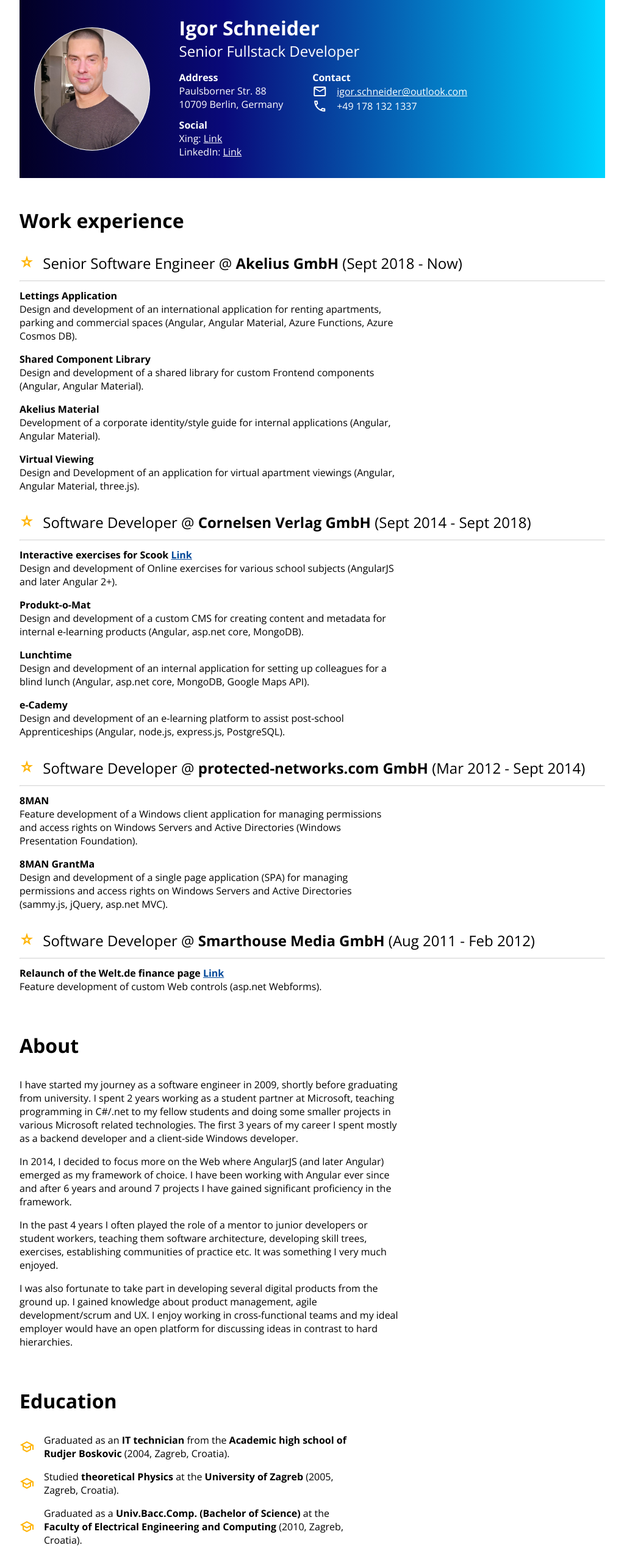
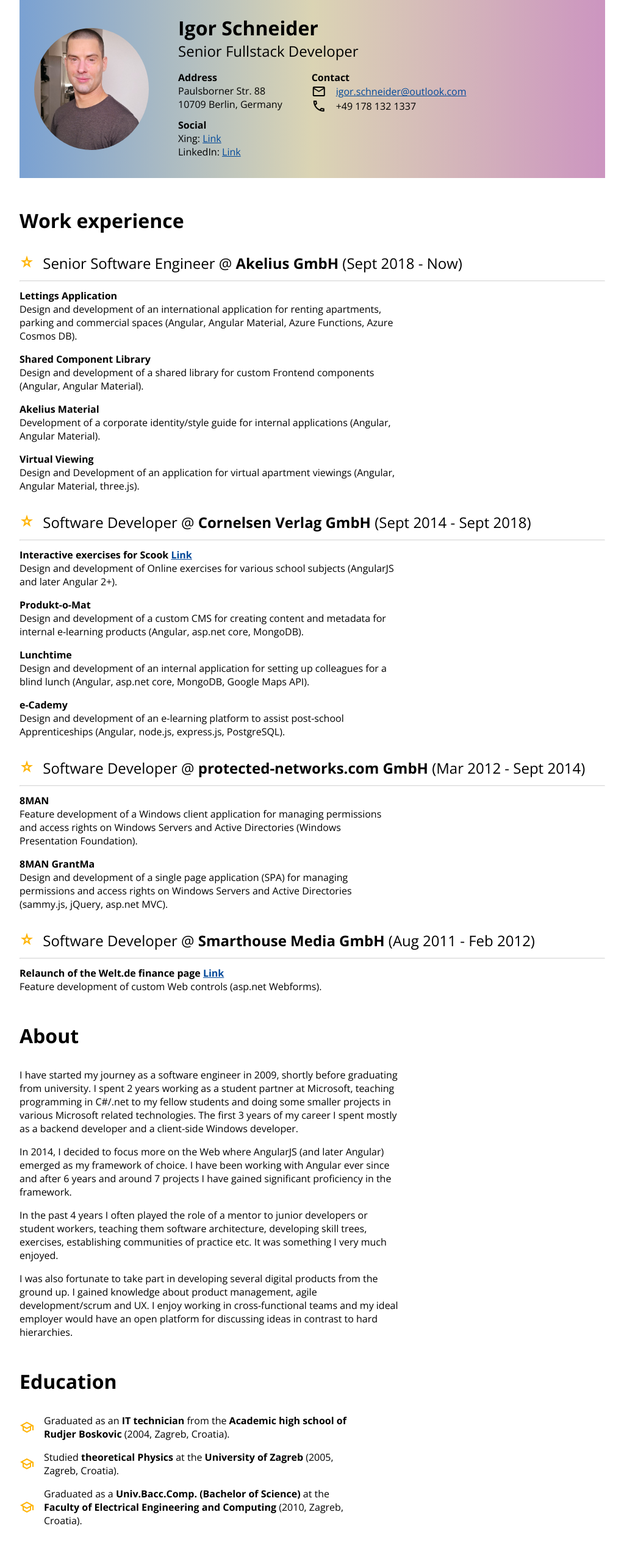
Before and after one commit to igors2412/cv, an Angular app: page / in a window 1280 px wide. Shown: the top 2562 px of the page at 61% size, without its empty margins (128-1151 px from the left). Built offline with nearby package versions, Linux system fonts and the light colour scheme.

Commit message:
design update

```diff
--- a/src/app/app.component.html
+++ b/src/app/app.component.html
@@ -75,7 +75,7 @@
             </div>
         </section>
 
-        <section class="company">
+        <section class="company break">
             <article class="subtitle">
                 <i class="material-icons-outlined">star_rate</i>
                 Software Developer @ <b>Cornelsen Verlag GmbH</b> (Sept 2014 - Sept 2018)
@@ -157,7 +157,7 @@
     </section>
 
     <!-- About -->
-    <section class="work">
+    <section class="work break">
         <article class="title">About</article>
         <section class="company">
             <p>
@@ -189,7 +189,7 @@
     </section>
 
     <!-- Education -->
-    <section class="work">
+    <section class="work break">
         <article class="title">Education</article>
 
         <section class="company">
@@ -218,8 +218,30 @@
         </section>
     </section>
 
+    <!-- Languages -->
+    <section class="work">
+        <article class="title">Languages</article>
+
+        <section class="company">
+            <article class="project">
+                <i class="material-icons-outlined">language</i>
+                Croatian (native proficiency).
+            </article>
+
+            <article class="project">
+                <i class="material-icons-outlined">language</i>
+                German (native proficiency).
+            </article>
+
+            <article class="project">
+                <i class="material-icons-outlined">language</i>
+                English (C2 level).
+            </article>
+        </section>
+    </section>
+
     <!-- Skills -->
-    <section class="work">
+    <section class="work break">
         <article class="title">Skills</article>
 
         <section class="company">
@@ -355,26 +377,4 @@
             </div>
         </section>
     </section>
-
-    <!-- Languages -->
-    <section class="work">
-        <article class="title">Languages</article>
-
-        <section class="company">
-            <article class="project">
-                <i class="material-icons-outlined">language</i>
-                Croatian (native proficiency).
-            </article>
-
-            <article class="project">
-                <i class="material-icons-outlined">language</i>
-                German (native proficiency).
-            </article>
-
-            <article class="project">
-                <i class="material-icons-outlined">language</i>
-                English (C2 level).
-            </article>
-        </section>
-    </section>
 </div>
--- a/src/styles.scss
+++ b/src/styles.scss
@@ -1,3 +1,7 @@
+.break {
+    page-break-before: always;
+}
+
 .title {
     font-weight: 700;
     font-size: 32px;
@@ -43,8 +47,6 @@ body {
     .content {
         margin: 0 auto;
         width: 960px;
-        display: flex;
-        flex-direction: column;
 
         @media (max-width: 960px) {
             width: 100%;
@@ -53,11 +55,14 @@ body {
         nav {
             display: flex;
             align-items: center;
-            background-color: #004899;
-            background: linear-gradient(90deg, rgba(2, 0, 36, 1) 0%, rgba(9, 9, 121, 1) 35%, rgba(0, 212, 255, 1) 100%);
-            color: white;
             padding: 24px;
             box-sizing: border-box;
+            background: linear-gradient(
+                to right,
+                #7aa1d2,
+                #dbd4b4,
+                #cc95c0
+            ); /* W3C, IE 10+/ Edge, Firefox 16+, Chrome 26+, Opera 12+, Safari 7+ */
 
             @media (max-width: 960px) {
                 padding: 12px;
@@ -80,10 +85,6 @@ body {
                 }
             }
 
-            a {
-                color: white;
-            }
-
             section {
                 margin-right: 48px;
 
@@ -96,7 +97,6 @@ body {
                 height: 200px;
                 width: 200px;
                 border-radius: 50%;
-                border: 1px solid white;
                 background-image: url('assets/profile.jpg');
                 background-repeat: no-repeat;
                 background-position: center;
@@ -181,6 +181,10 @@ body {
 
                 .project {
                     margin-bottom: 16px;
+
+                    @media print {
+                        page-break-before: auto;
+                    }
                 }
             }
         }
```
Also changed, not shown: 5 other files (tests, documents, lock files or other folders).
